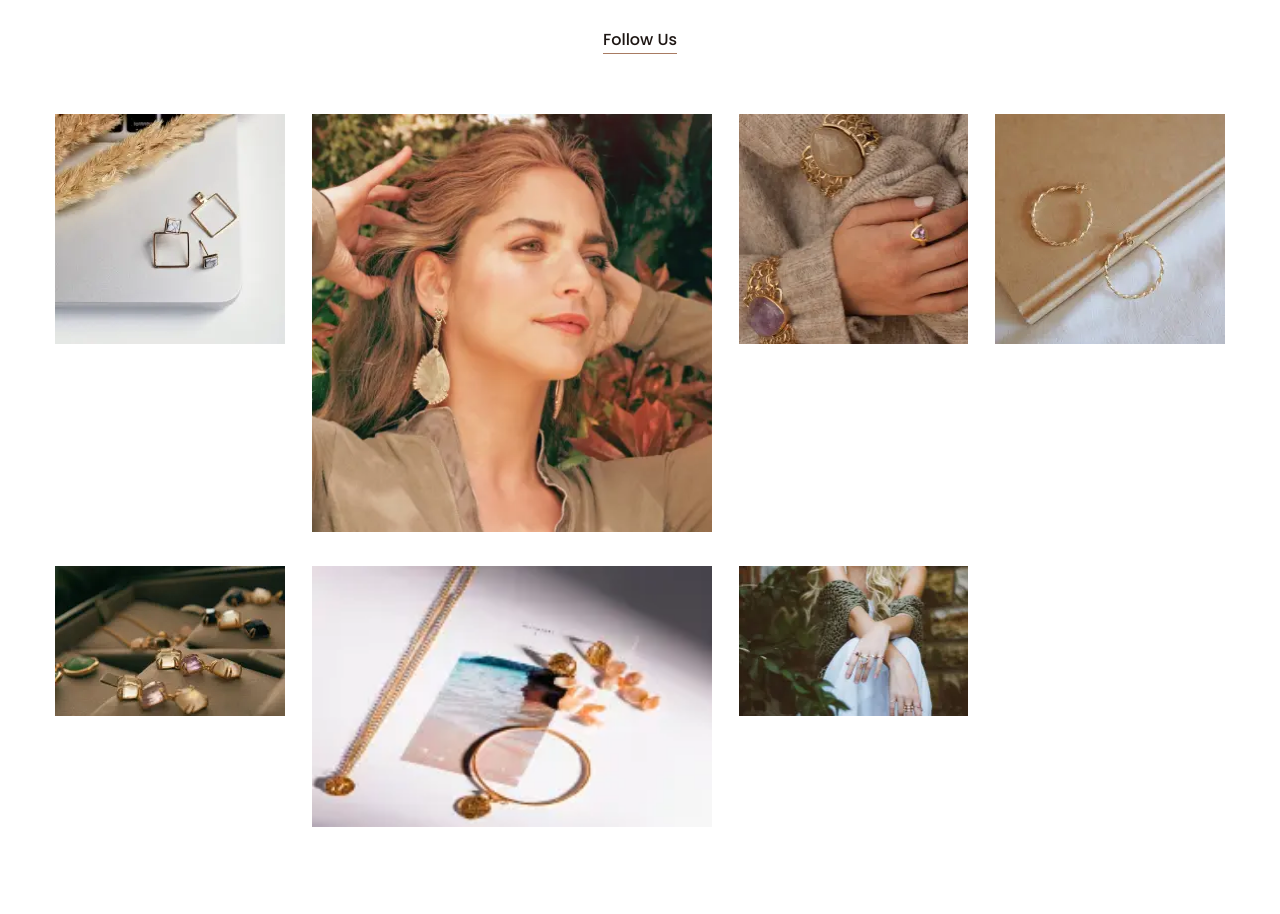
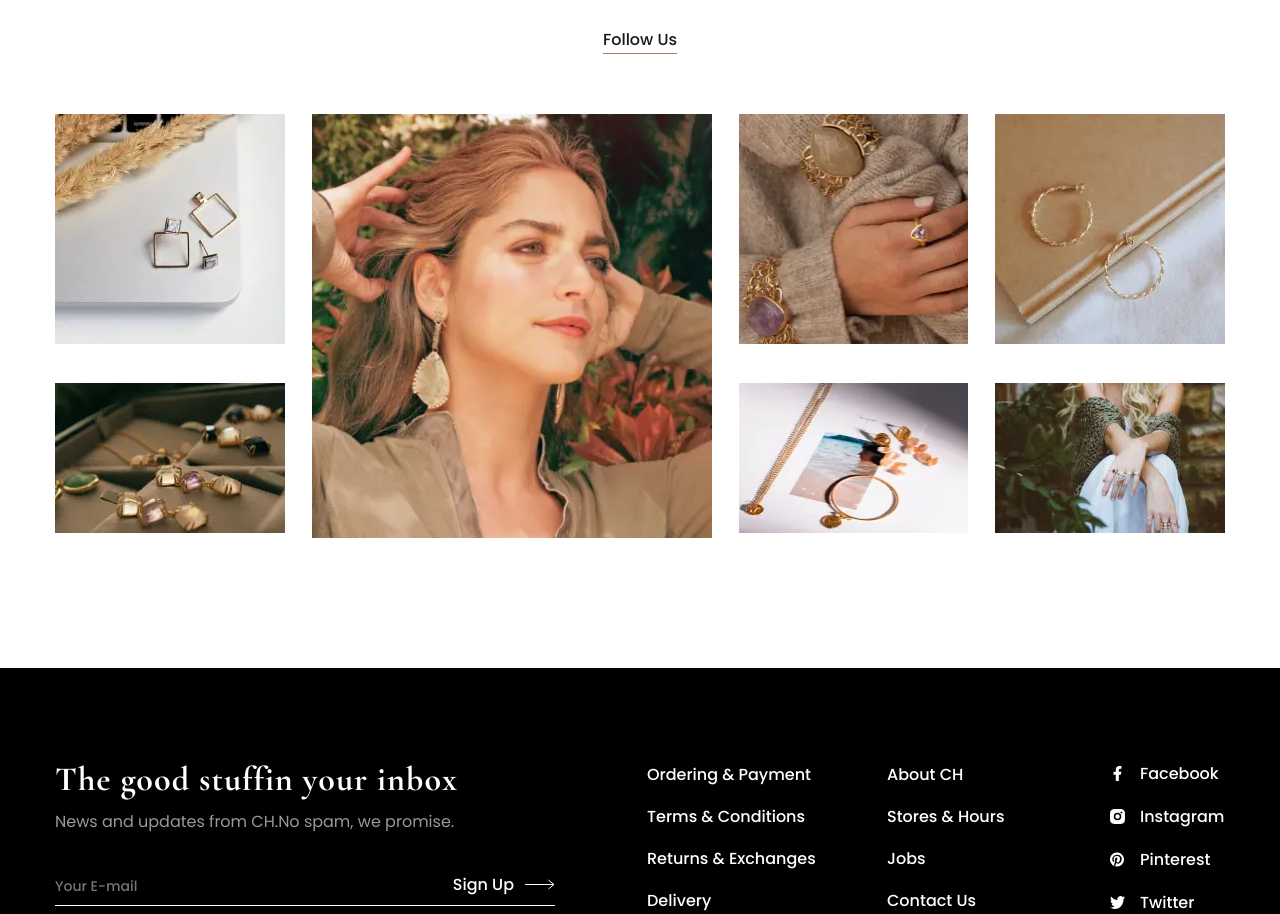
Before and after one commit to NastyaBy/Gerasimenko-Jewellery, a website: page source/index.html in a window 1280 px wide. Shown: the part 3039-3953 px from the top of the page. Drawn offline with nearby package versions, Linux system fonts and the light colour scheme; files that its build step writes are made by us from their sources.

Commit message:
фиксы

```diff
--- a/source/index.html
+++ b/source/index.html
@@ -296,47 +296,47 @@
     <h2>Chjewellery</h2>
     <a href="#" aria-label="Follow Us">Follow Us</a>
     <div class="album">
-      <picture>
+      <picture class="album__item">
         <!-- 1х: 230px; 2x: 460px -->
         <source type="image/webp" srcset="./img/8-inst-1@1x.webp 1x, ./img/8-inst-1@2x.webp 2x">
         <!-- 1х: 230px; 2x: 460px -->
-        <img class="album__item" src="./img/8-inst-1@1x.jpg" srcset="./img/8-inst-1@2x.jpg 2x" width="230" height="230" alt="8-inst-1">
+        <img src="./img/8-inst-1@1x.jpg" srcset="./img/8-inst-1@2x.jpg 2x" width="230" height="230" alt="8-inst-1">
       </picture>
-      <picture>
+      <picture class="album__item album__item--big">
         <!-- 1х: 399px; 2x: 798px -->
         <source type="image/webp" srcset="./img/2@1x.webp 1x, ./img/2@2x.webp 2x">
         <!-- 1х: 399px; 2x: 798px -->
-        <img class="album__item album__item--big" src="./img/2@1x.jpg" srcset="./img/2@2x.jpg 2x" width="399" height="412" alt="2">
+        <img src="./img/2@1x.jpg" srcset="./img/2@2x.jpg 2x" width="399" height="412" alt="2">
       </picture>
-      <picture>
+      <picture class="album__item album__item--no-mobile">
         <!-- 1х: 230px; 2x: 460px -->
         <source type="image/webp" srcset="./img/4@1x.webp 1x, ./img/4@2x.webp 2x">
         <!-- 1х: 230px; 2x: 460px -->
-        <img class="album__item album__item--no-mobile" src="./img/4@1x.jpg" srcset="./img/4@2x.jpg 2x" width="230" height="230" alt="4">
+        <img src="./img/4@1x.jpg" srcset="./img/4@2x.jpg 2x" width="230" height="230" alt="4">
       </picture>
-      <picture>
+      <picture class="album__item album__item--no-mobile">
         <!-- 1х: 230px; 2x: 460px -->
         <source type="image/webp" srcset="./img/6@1x.webp 1x, ./img/6@2x.webp 2x">
         <!-- 1х: 230px; 2x: 460px -->
-        <img class="album__item album__item--no-mobile" src="./img/6@1x.jpg" srcset="./img/6@2x.jpg 2x" width="230" height="230" alt="6">
+        <img src="./img/6@1x.jpg" srcset="./img/6@2x.jpg 2x" width="230" height="230" alt="6">
       </picture>
-      <picture>
+      <picture class="album__item">
         <!-- 1х: 230px; 2x: 460px -->
         <source type="image/webp" srcset="./img/1-inst-2@1x.webp 1x, ./img/1-inst-2@2x.webp 2x">
         <!-- 1х: 230px; 2x: 460px -->
-        <img class="album__item" src="./img/1-inst-2@1x.jpg" srcset="./img/1-inst-2@2x.jpg 2x" width="230" height="150" alt="1-inst-2">
+        <img src="./img/1-inst-2@1x.jpg" srcset="./img/1-inst-2@2x.jpg 2x" width="230" height="150" alt="1-inst-2">
       </picture>
-      <picture>
+      <picture class="album__item" >
         <!-- 1х: 230px; 2x: 460px -->
         <source type="image/webp" srcset="./img/5@1x.webp 1x, ./img/5@2x.webp 2x">
         <!-- 1х: 230px; 2x: 460px -->
-        <img class="album__item" src="./img/5@1x.jpg" srcset="./img/5@2x.jpg 2x" width="230" height="150" alt="5">
+        <img src="./img/5@1x.jpg" srcset="./img/5@2x.jpg 2x" width="230" height="150" alt="5">
       </picture>
-      <picture>
+      <picture class="album__item">
         <!-- 1х: 230px; 2x: 460px -->
         <source type="image/webp" srcset="./img/7@1x.webp 1x, ./img/7@2x.webp 2x">
         <!-- 1х: 230px; 2x: 460px -->
-        <img class="album__item" src="./img/7@1x.jpg" srcset="./img/7@2x.jpg 2x" width="230" height="150" alt="7">
+        <img src="./img/7@1x.jpg" srcset="./img/7@2x.jpg 2x" width="230" height="150" alt="7">
       </picture>
     </div>
   </section>
--- a/source/sass/_blocks/album.scss
+++ b/source/sass/_blocks/album.scss
@@ -22,16 +22,10 @@
 }
 
 .album__item {
-  width: 100%;
-  height: auto;
-  object-fit: cover;
-
-  &--big {
-    grid-column-start: 2;
-    grid-column-end: 3;
-    grid-row-start: 1;
-    grid-row-end: 3;
-    height: 100%;
+  img {
+    width: 100%;
+    height: auto;
+    object-fit: cover;
   }
 
   &--no-mobile {
@@ -40,3 +34,14 @@
     }
   }
 }
+
+.album__item--big {
+  grid-column-start: 2;
+  grid-column-end: 3;
+  grid-row-start: 1;
+  grid-row-end: 3;
+
+  img {
+    height: 100%;
+  }
+}
--- a/source/sass/_blocks/product-cart.scss
+++ b/source/sass/_blocks/product-cart.scss
@@ -41,6 +41,7 @@
 }
 
 .product-cart__picture-item {
+  img {
     display: block;
     width: 100px;
     height: 125px;
@@ -53,21 +54,21 @@
     @include media-mobile {
       display: none;
     }
+  }
+}
 
-  &--big {
+.product-cart__picture-item--big {
   grid-column-start: 2;
   grid-column-end: 3;
   grid-row-start: 1;
   grid-row-end: 4;
+
+  img {
     width: 100%;
     height: auto;
     object-fit: cover;
 
     @include media-tablet {
-      grid-column-start: 1;
-      grid-column-end: 4;
-      grid-row-start: 1;
-      grid-row-end: 2;
       min-height: 286px;
     }
 
@@ -75,6 +76,13 @@
       display: block;
       min-height: unset;
     }
+  }
+
+  @include media-tablet {
+    grid-column-start: 1;
+    grid-column-end: 4;
+    grid-row-start: 1;
+    grid-row-end: 2;
   }
 }
 
```
Also changed, not shown: build/css/style.min.css, build/index.html, 1 other file. Lines whose indentation alone changed are shown as unchanged.
